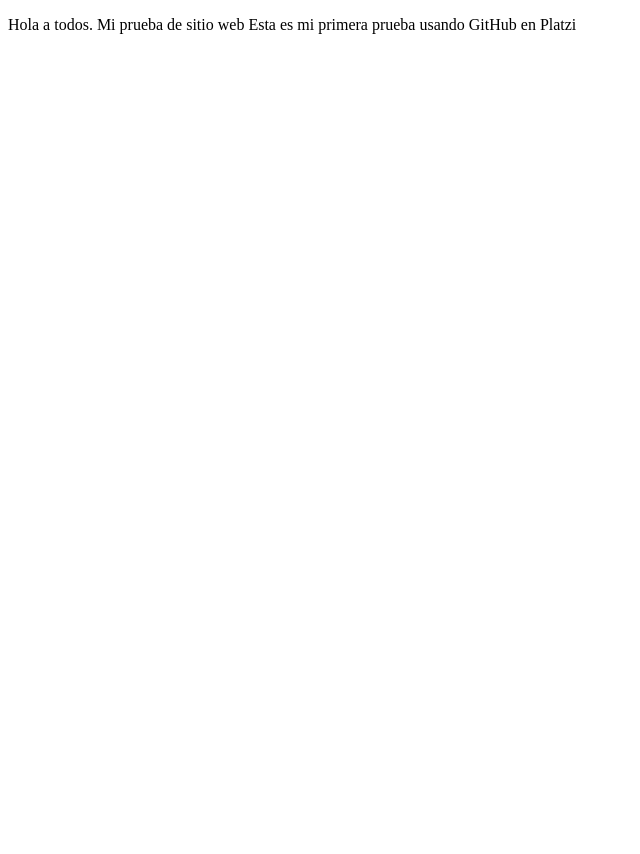
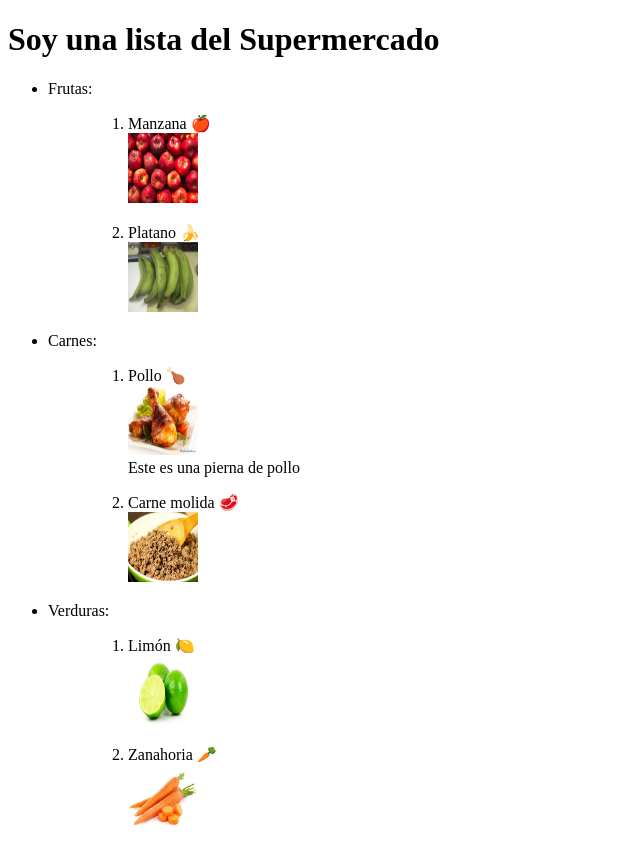
Before and after one commit to efrainlav/proyectoDemoCursoPrework, a plain HTML site: page index.html in a window 1280 px wide. Shown: the whole page, without its empty margins (0-640 px from the left). Before the commit the page ends 800 px from the top, so only its background shows below. Drawn offline with Linux system fonts and the light colour scheme.

Commit message:
Actualizacion de etiquetas de imagen y video

```diff
--- a/index.html
+++ b/index.html
@@ -4,13 +4,61 @@
     <meta charset="UTF-8">
     <meta http-equiv="X-UA-Compatible" content="IE=edge">
     <meta name="viewport" content="width=device-width, initial-scale=1.0">
-    <title>Hola Mundo</title>
+    <title>Soy una lista del Supermercado</title>
 </head>
+
 <body>
-    <p>
-        Hola a todos.
-        Mi prueba de sitio web
-        Esta es mi primera prueba usando GitHub en Platzi
-    </p>
+    <h1>Soy una lista del Supermercado</h1>
+        <ul>
+            <section>
+              <li>Frutas:</li>
+              <ol>
+              <figure>
+                <li>Manzana 🍎</li>
+                <img src="./pics/apple_red.jpg" alt="Es una manzana" width="70" height="70">
+              </figure>
+              <figure>
+                <li>Platano 🍌</li>
+                <img src="./pics/platano_red.jpg" alt="Es un platano" width="70" height="70">
+              </figure>
+              </ol>
+            </section>
+        </ul>
+
+
+        <ul>
+          <section>
+            <li>Carnes:</li>
+            <ol>
+            <figure>
+              <li>Pollo 🍗</li>
+              <img src="./pics/Chicken.jpg"
+              alt="Es un pollo frito" width="70" height="70">
+              <figcaption>Este es una pierna de pollo</figcaption>
+            </figure>
+
+            <figure>
+              <li>Carne molida 🥩 </li>
+              <img src="./pics/Carne.jpg" alt="Es carne molida" width="70" height="70">
+            </figure>
+            </ol>
+          </section>
+        </ul>
+
+        <ul>
+          <section>
+            <li>Verduras:</li>
+            <ol>
+            <figure>
+              <li>Limón 🍋</li>
+              <img src="./pics/Lemon.jpg" alt="Son limones" width="70" height="70">
+            </figure>
+            <figure>
+              <li>Zanahoria 🥕</li>
+              <img src="./pics/Carrot.jpg" alt="Es una zanahoria" width="70" height="70">
+            </figure>
+            </ol>
+          </section>
+        </ul>
 </body>
 </html>
```
Also changed, not shown: claseVideo/index.html (added), pics/Carne.jpg (added), pics/Carrot.jpg (added), pics/Chicken.jpg (added), pics/Lemon.jpg (added), pics/apple_red.jpg (added), pics/platano_red.jpg (added), 6 other files.
